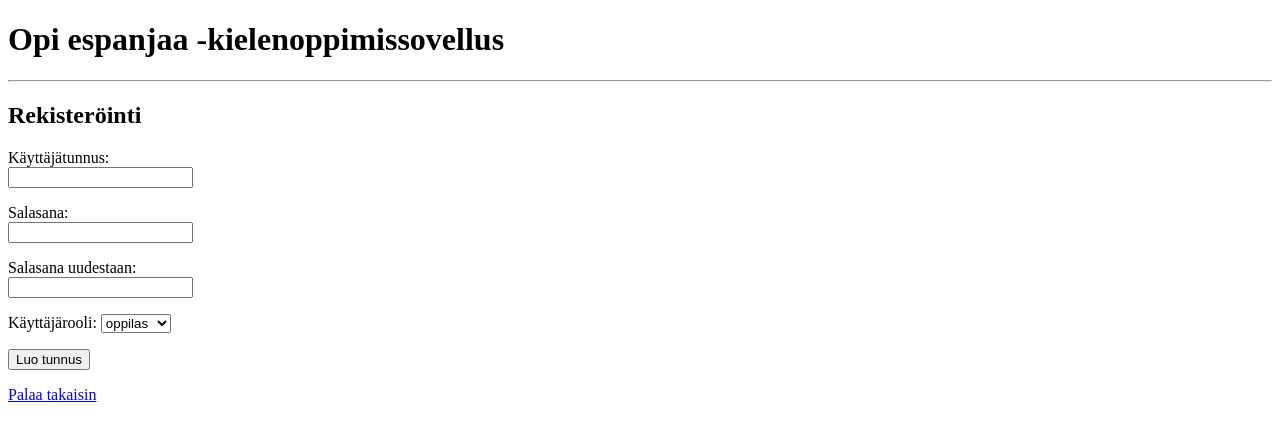
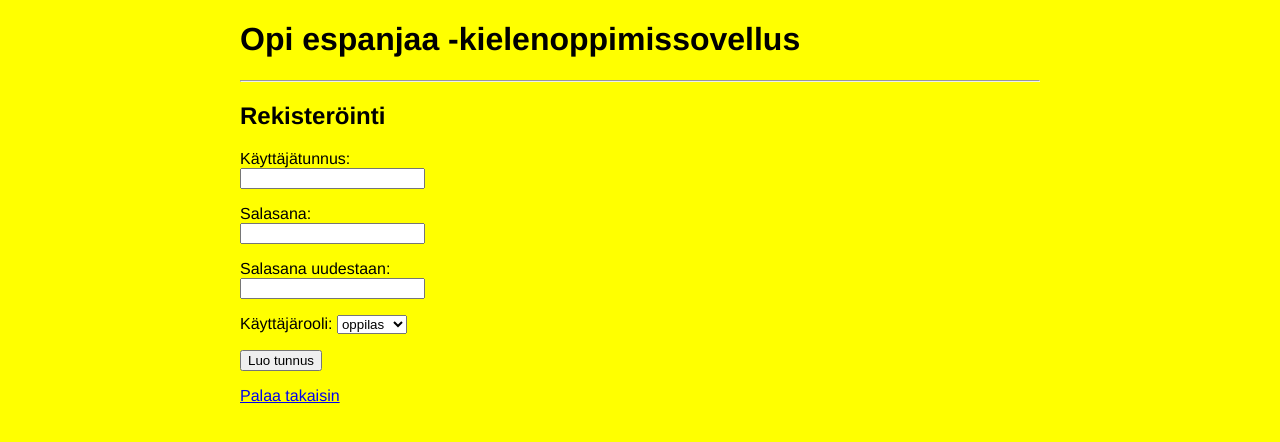
Before and after one commit to alaanni/Finnish-Spanish-learning-app, a Flask app: page /register in a window 1280 px wide. Shown: the top 442 px of the page. Run offline with Flask 2, Linux system fonts and the light colour scheme.

Commit message:
Added styles

```diff
--- a/static/main.css
+++ b/static/main.css
@@ -0,0 +1,6 @@
+body {
+    margin: auto;
+    max-width: 50em;
+    font-family: 'Helvetica', 'Arial', sans-serif;
+    background: #ffff00;
+}
--- a/templates/index.html
+++ b/templates/index.html
@@ -2,10 +2,8 @@
 {% block content %}
 
 <h2>Tervetuloa! <i>¡Bienvenido!</i></h2>
-
 <img src="/static/espanola.jpg" width="200" height="300" alt="espanola">
 <br>
-
 
 {% if session.user_id %}
 Olet kirjautunut sisään nimellä <b>{{ session.user_username }}</b>. <a href="/logout">Kirjaudu ulos</a>
```
